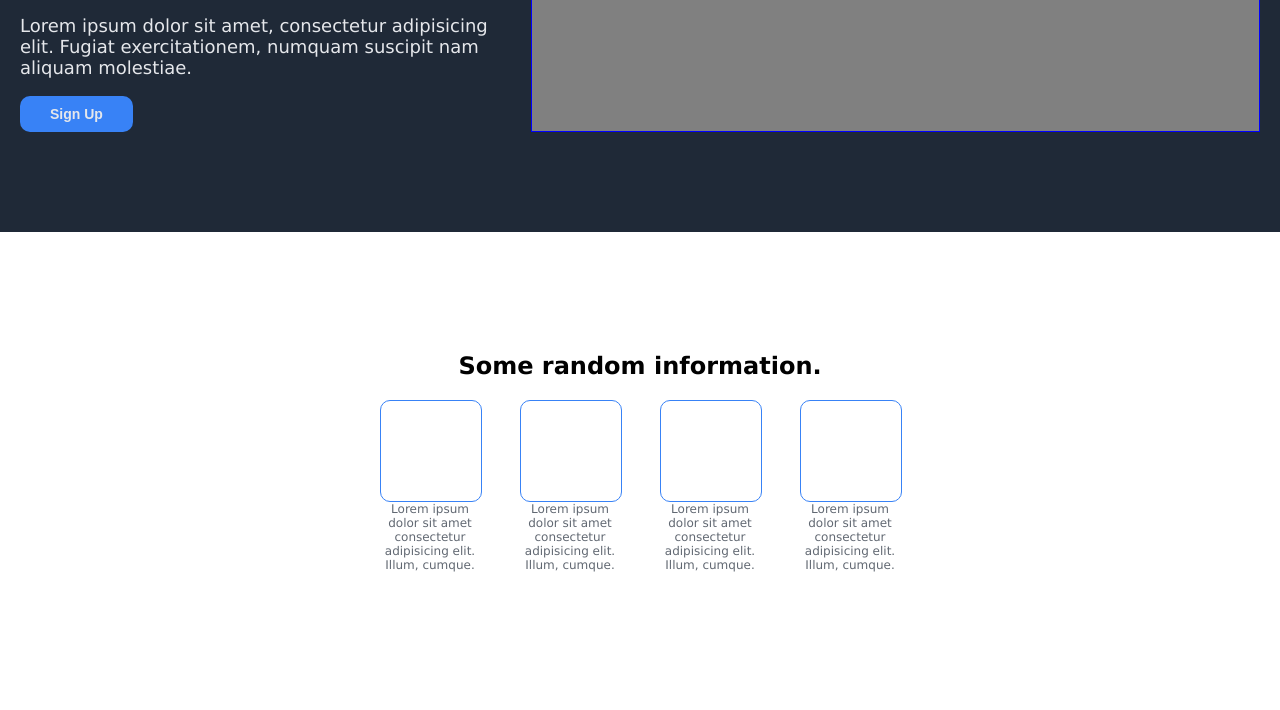
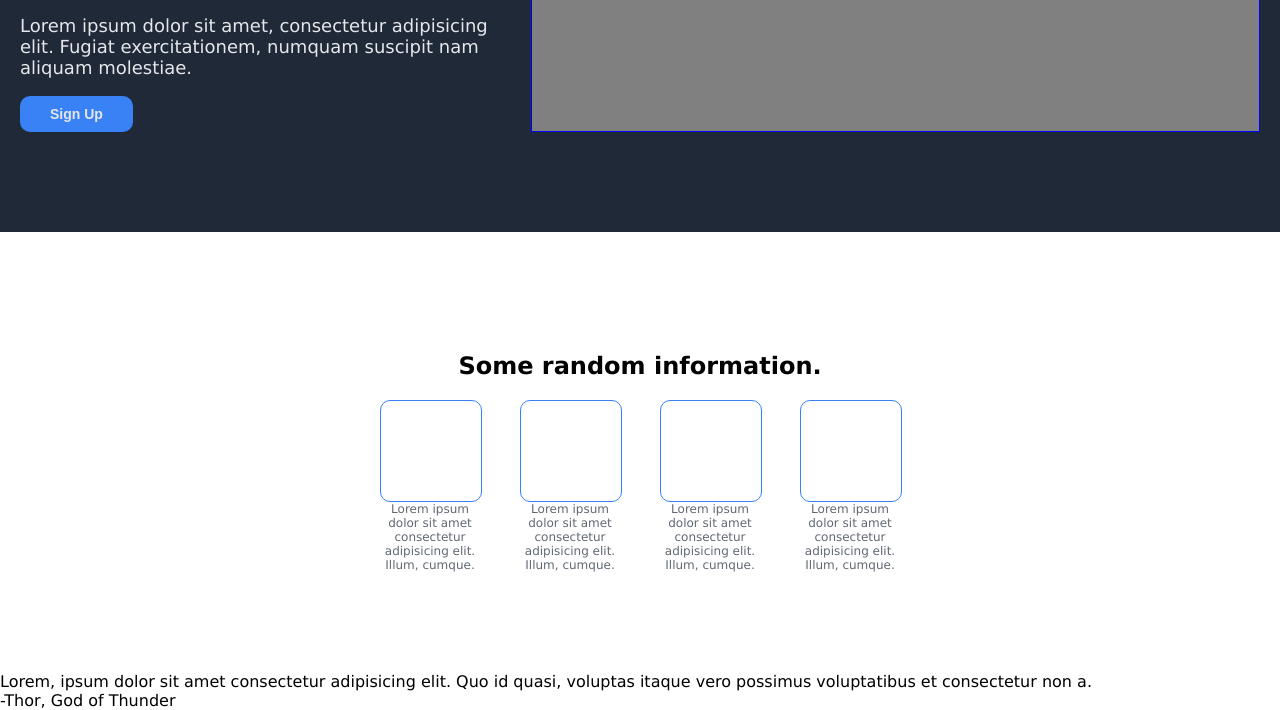
Before and after one commit to RodrigoPessoaDev/landing-page, a plain HTML site: page index.html in a window 1280 px wide. Shown: the part 263-973 px from the top of the page. Before the commit the page ends 935 px from the top, so only its background shows below. Drawn offline with Linux system fonts and the light colour scheme.

Commit message:
Create quote components basic structure

```diff
--- a/index.html
+++ b/index.html
@@ -44,5 +44,9 @@
             </div>
         </div>
     </div>
+    <div class="quote">
+        <div class="quote__text">Lorem, ipsum dolor sit amet consectetur adipisicing elit. Quo id quasi, voluptas itaque vero possimus voluptatibus et consectetur non a.</div>
+        <div class="quote__author">-Thor, God of Thunder</div>
+    </div>
 </body>
 </html>
```
